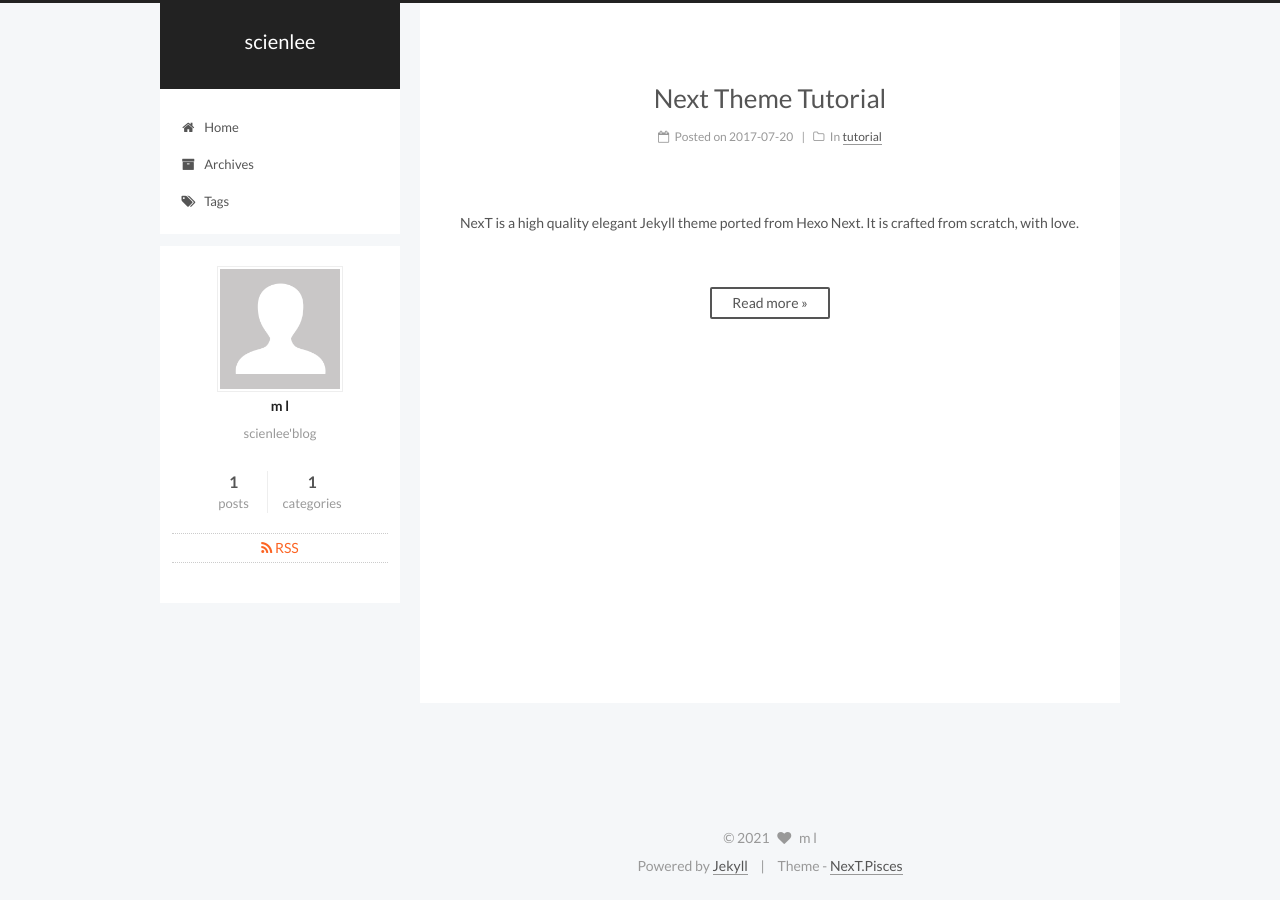
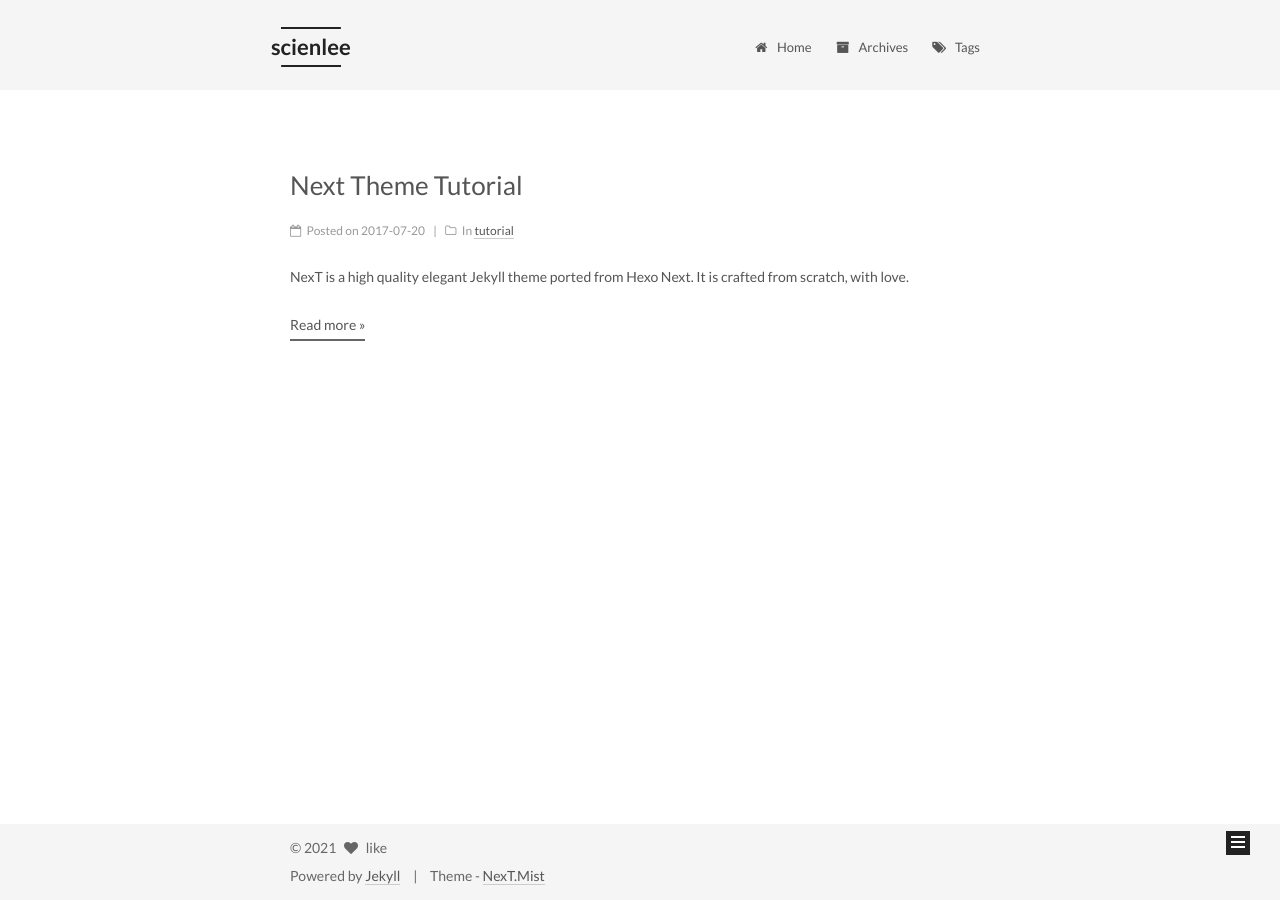
Before and after one commit to scienlee/blog, a Jekyll site: the page built from index.html, in a window 1280 px wide. Built offline with Jekyll 4.4.1, drawn with Linux system fonts in a browser that asks for light colours; the list of posts is cut into pages by our own code.

Commit message:
Update _config.yml

```diff
--- a/_config.yml
+++ b/_config.yml
@@ -7,7 +7,7 @@
 title: scienlee
 subtitle:
 description: scienlee'blog
-author: m l
+author: like
 # Support language: de, en, fr-FR, id, ja, ko, pt-BR, pt, ru, zh-Hans, zh-hk, zh-tw
 language: en
 date_format: '%Y-%m-%d'
@@ -152,8 +152,8 @@ menu_icons:
 
 # Schemes
 #scheme: Muse
-#scheme: Mist
-scheme: Pisces
+scheme: Mist
+#scheme: Pisces
 
 
 # ---------------------------------------------------------------
```
